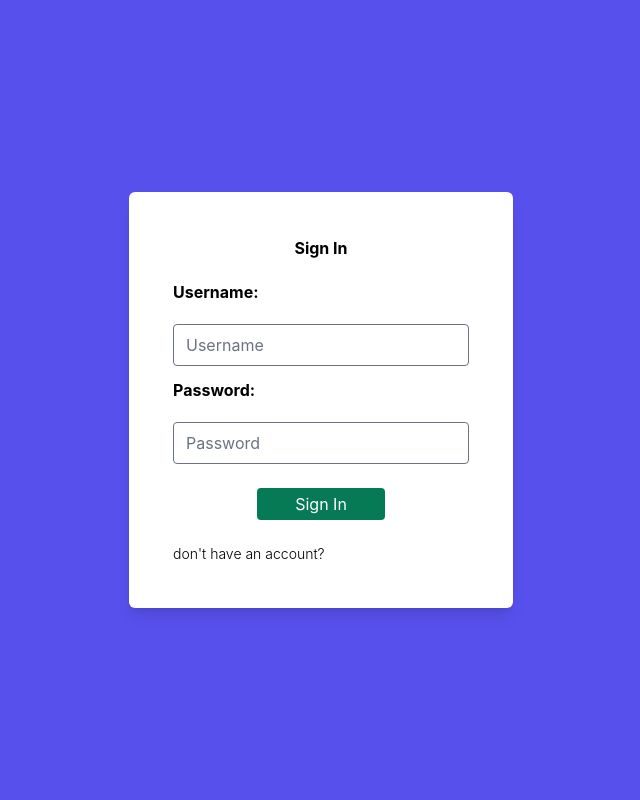
After one commit to VimBotion/A-Dental-Order-Website, a Flask app: template templates/sign in.html in a window 1280 px wide. The commit adds this page. Shown: the whole page, without its empty margins (319-959 px from the left). Run offline with Flask 3, Linux system fonts and the light colour scheme; the template is opened without the code that fills it, so the values that code supplies are empty; some libraries are stand-ins or nearby versions.

Commit message:
added sign in (just html)

```diff
--- a/static/output.css
+++ b/static/output.css
@@ -580,6 +580,30 @@ video {
   margin-top: 1rem;
 }
 
+.mb-5 {
+  margin-bottom: 1.25rem;
+}
+
+.mb-2 {
+  margin-bottom: 0.5rem;
+}
+
+.mt-3 {
+  margin-top: 0.75rem;
+}
+
+.mb-3 {
+  margin-bottom: 0.75rem;
+}
+
+.mt-6 {
+  margin-top: 1.5rem;
+}
+
+.box-border {
+  box-sizing: border-box;
+}
+
 .block {
   display: block;
 }
@@ -600,12 +624,32 @@ video {
   height: 1.5rem;
 }
 
+.h-screen {
+  height: 100vh;
+}
+
+.h-8 {
+  height: 2rem;
+}
+
 .w-6 {
   width: 1.5rem;
 }
 
 .w-full {
   width: 100%;
+}
+
+.w-96 {
+  width: 24rem;
+}
+
+.w-32 {
+  width: 8rem;
+}
+
+.cursor-pointer {
+  cursor: pointer;
 }
 
 .flex-col {
@@ -620,6 +664,10 @@ video {
   align-items: center;
 }
 
+.justify-center {
+  justify-content: center;
+}
+
 .justify-between {
   justify-content: space-between;
 }
@@ -630,6 +678,10 @@ video {
 
 .rounded-lg {
   border-radius: 0.5rem;
+}
+
+.rounded-md {
+  border-radius: 0.375rem;
 }
 
 .border {
@@ -656,12 +708,35 @@ video {
   background-color: rgb(18 43 57 / var(--tw-bg-opacity));
 }
 
+.bg-indigo-600 {
+  --tw-bg-opacity: 1;
+  background-color: rgb(79 70 229 / var(--tw-bg-opacity));
+}
+
+.bg-white {
+  --tw-bg-opacity: 1;
+  background-color: rgb(255 255 255 / var(--tw-bg-opacity));
+}
+
+.bg-green-600 {
+  --tw-bg-opacity: 1;
+  background-color: rgb(22 163 74 / var(--tw-bg-opacity));
+}
+
 .p-2 {
   padding: 0.5rem;
 }
 
 .p-4 {
   padding: 1rem;
+}
+
+.p-6 {
+  padding: 1.5rem;
+}
+
+.p-5 {
+  padding: 1.25rem;
 }
 
 .px-2 {
@@ -687,6 +762,14 @@ video {
   padding-right: 1rem;
 }
 
+.text-left {
+  text-align: left;
+}
+
+.text-center {
+  text-align: center;
+}
+
 .text-sm {
   font-size: 0.875rem;
   line-height: 1.25rem;
@@ -694,6 +777,10 @@ video {
 
 .font-bold {
   font-weight: 700;
+}
+
+.font-light {
+  font-weight: 300;
 }
 
 .text-gray-500 {
@@ -704,6 +791,17 @@ video {
 .text-letters {
   --tw-text-opacity: 1;
   color: rgb(53 178 156 / var(--tw-text-opacity));
+}
+
+.text-white {
+  --tw-text-opacity: 1;
+  color: rgb(255 255 255 / var(--tw-text-opacity));
+}
+
+.shadow-lg {
+  --tw-shadow: 0 10px 15px -3px rgb(0 0 0 / 0.1), 0 4px 6px -4px rgb(0 0 0 / 0.1);
+  --tw-shadow-colored: 0 10px 15px -3px var(--tw-shadow-color), 0 4px 6px -4px var(--tw-shadow-color);
+  box-shadow: var(--tw-ring-offset-shadow, 0 0 #0000), var(--tw-ring-shadow, 0 0 #0000), var(--tw-shadow);
 }
 
 .hover\:bg-gray-100:hover {
--- /dev/null
+++ b/templates/sign in.html
@@ -0,0 +1,29 @@
+<!DOCTYPE html>
+<html>
+  <head>
+    <title>Sign In</title>
+    <meta charset="UTF-8">
+    <meta name="viewport" content="width=device-width, initial-scale=1.0">
+    <link href="/static/output.css" rel="stylesheet">
+    <link href="https://cdnjs.cloudflare.com/ajax/libs/flowbite/1.6.2/flowbite.min.css"  rel="stylesheet" />
+    <script src="https://cdnjs.cloudflare.com/ajax/libs/flowbite/1.6.2/flowbite.min.js"></script>
+    <link rel="stylesheet" type="text/css" href="sign in.css">
+  </head>
+  <body>
+    <div class="flex justify-center items-center h-screen bg-indigo-600">
+      <div class="w-96 p-6 shadow-lg bg-white rounded-md">
+      <form class="text-center p-5 rounded">
+        <h1 class="font-bold mb-5">Sign In</h1>
+        <label class="text-left font-bold block mb-2" for="username">Username:</label>
+        <input class="mt-3 mb-3 w-full box-border rounded" placeholder="Username" type="text" id="username" name="username">
+
+        <label class="text-left font-bold block mb-2" for="password">Password:</label>
+        <input class="mt-3 w-full box-border rounded" placeholder="Password" type="password" id="password" name="password">
+
+        <input class="mt-6 w-32 h-8 bg-green-600 text-white rounded cursor-pointer" type="submit" value="Sign In">
+        <p class="mt-6 text-sm text-left font-light"><a href="">don't have an account?</a></p>
+      </form>
+    </div>
+    </div>
+  </body>
+</html>
```
Also changed, not shown: templates/contact.html (deleted, +0 -18 lines).
